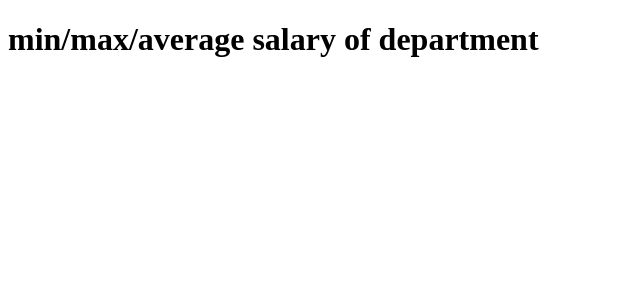
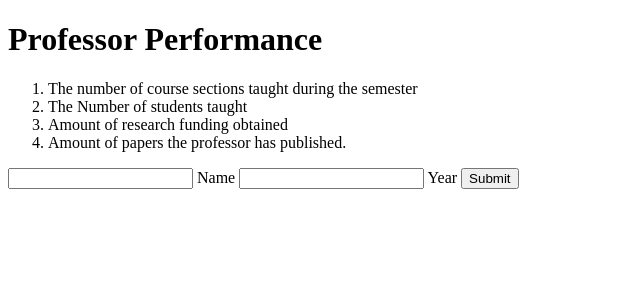
Before and after one commit to coling154/UnivDB, a Django app: template src/univSite/univApp/templates/mysite/F3.html in a window 1280 px wide. Shown: the top 300 px of the page, without its empty margins (0-640 px from the left). Run offline with Django 5.2, Linux system fonts and the light colour scheme; the template is opened without the code that fills it, so the values that code supplies are empty; parts of the project's set-up code (start-up, migrations or seed data) failed here and were passed over.

Commit message:
F2 F3 Html Complete

```diff
--- a/src/univSite/univApp/templates/mysite/F2.html
+++ b/src/univSite/univApp/templates/mysite/F2.html
@@ -8,7 +8,6 @@
 <h1>min/max/average salary of department</h1>
 
 <form action="{% url 'admin' %}" method="post">
-{% csrf_token %}
   <label for="dept">department</label>
   <input type="text" id="dept" name="department"><br><br>
   <input type="submit" value="Submit">
--- a/src/univSite/univApp/templates/mysite/F3.html
+++ b/src/univSite/univApp/templates/mysite/F3.html
@@ -2,10 +2,26 @@
 <html lang="en">
 <head>
     <meta charset="UTF-8">
-    <title>F3</title>
+    <title>F3. Performance</title>
 </head>
 <body>
-<h1>min/max/average salary of department</h1>
-
+<div>
+    <h1>Professor Performance</h1>
+    <ol>
+        <li>The number of course sections taught during the semester</li>
+        <li>The Number of students taught</li>
+        <li>Amount of research funding obtained</li>
+        <li>Amount of papers the professor has published.</li>
+    </ol>
+</div>
+<div>
+    <form action="{% url 'admin' %}" method="post">
+        <input type="text" id="name_txt" name="name">
+        <label for="name_txt">Name</label>
+        <input type="text" id="year_txt" name="year">
+        <label for="year_txt">Year</label>
+        <input type="submit" value="Submit">
+    </form>
+</div>
 </body>
 </html>
```
